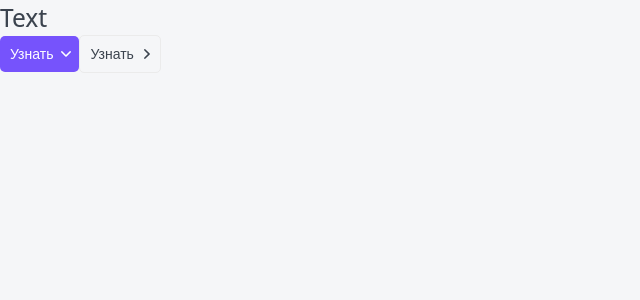
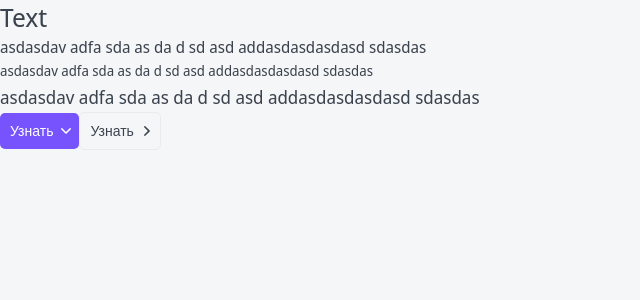
Before and after one commit to K-Dmitriy/next-ts-top-app, a Next.js app: page / in a window 1280 px wide. Shown: the top 300 px of the page, without its empty margins (0-640 px from the left). Built offline with nearby package versions, Linux system fonts and the light colour scheme.

Commit message:
add component paragraph

```diff
--- /dev/null
+++ b/components/P/P.module.css
@@ -0,0 +1,17 @@
+.p {
+	margin: 0;
+}
+
+.s {
+	font-size: 14px;
+	line-height: 24px;
+}
+
+.m {
+	font-size: 16px;
+	line-height: 24px;
+}
+.l {
+	font-size: 18px;
+	line-height: 29px;
+}
--- /dev/null
+++ b/components/P/P.tsx
@@ -0,0 +1,18 @@
+import { PProps } from './P.props';
+import cn from 'classnames';
+import styles from './P.module.css';
+
+export const P = ({ size = 'm', children, className, ...props }: PProps): JSX.Element => {
+	return (
+		<p
+			className={cn(styles.p, className, {
+				[styles.s]: size === 's',
+				[styles.m]: size === 'm',
+				[styles.l]: size === 'l',
+			})}
+			{...props}
+		>
+			{children}
+		</p>
+	);
+};
--- a/components/index.ts
+++ b/components/index.ts
@@ -1,2 +1,3 @@
 export * from './Htag/Htag';
 export * from './Button/Button';
+export * from './P/P';
--- a/pages/index.tsx
+++ b/pages/index.tsx
@@ -1,9 +1,12 @@
-import { Button, Htag } from '../components';
+import { Button, Htag, P } from '../components';
 
 export default function Home(): JSX.Element {
 	return (
 		<>
 			<Htag tag="h1">Text</Htag>
+			<P>asdasdav adfa sda as da d sd asd addasdasdasdasd sdasdas</P>
+			<P size="s">asdasdav adfa sda as da d sd asd addasdasdasdasd sdasdas</P>
+			<P size="l">asdasdav adfa sda as da d sd asd addasdasdasdasd sdasdas</P>
 			<Button appearance="primary" arrow="down">
 				Узнать
 			</Button>
```
Also changed, not shown: components/P/P.props.ts (added, +7 -0 lines).
